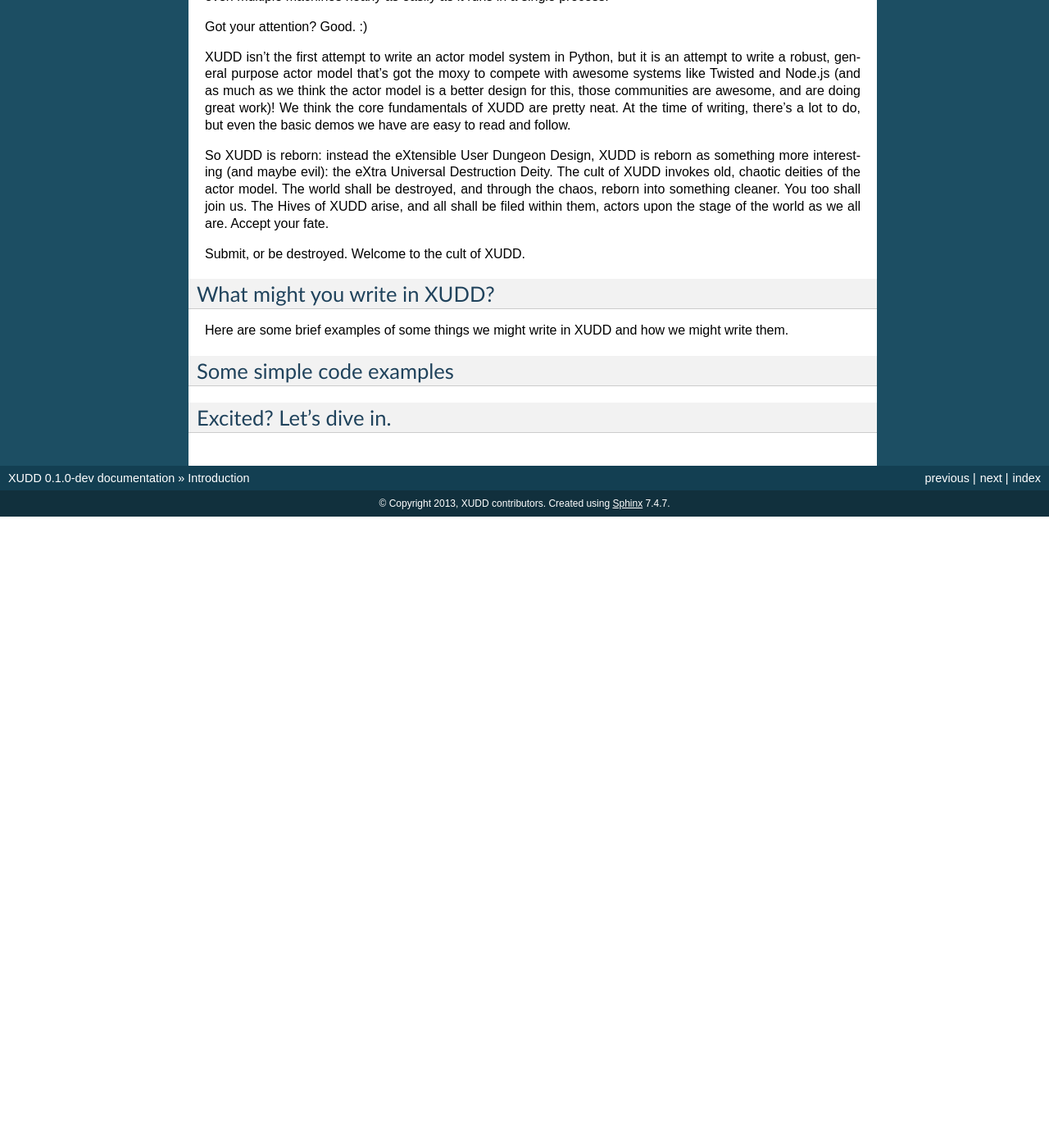
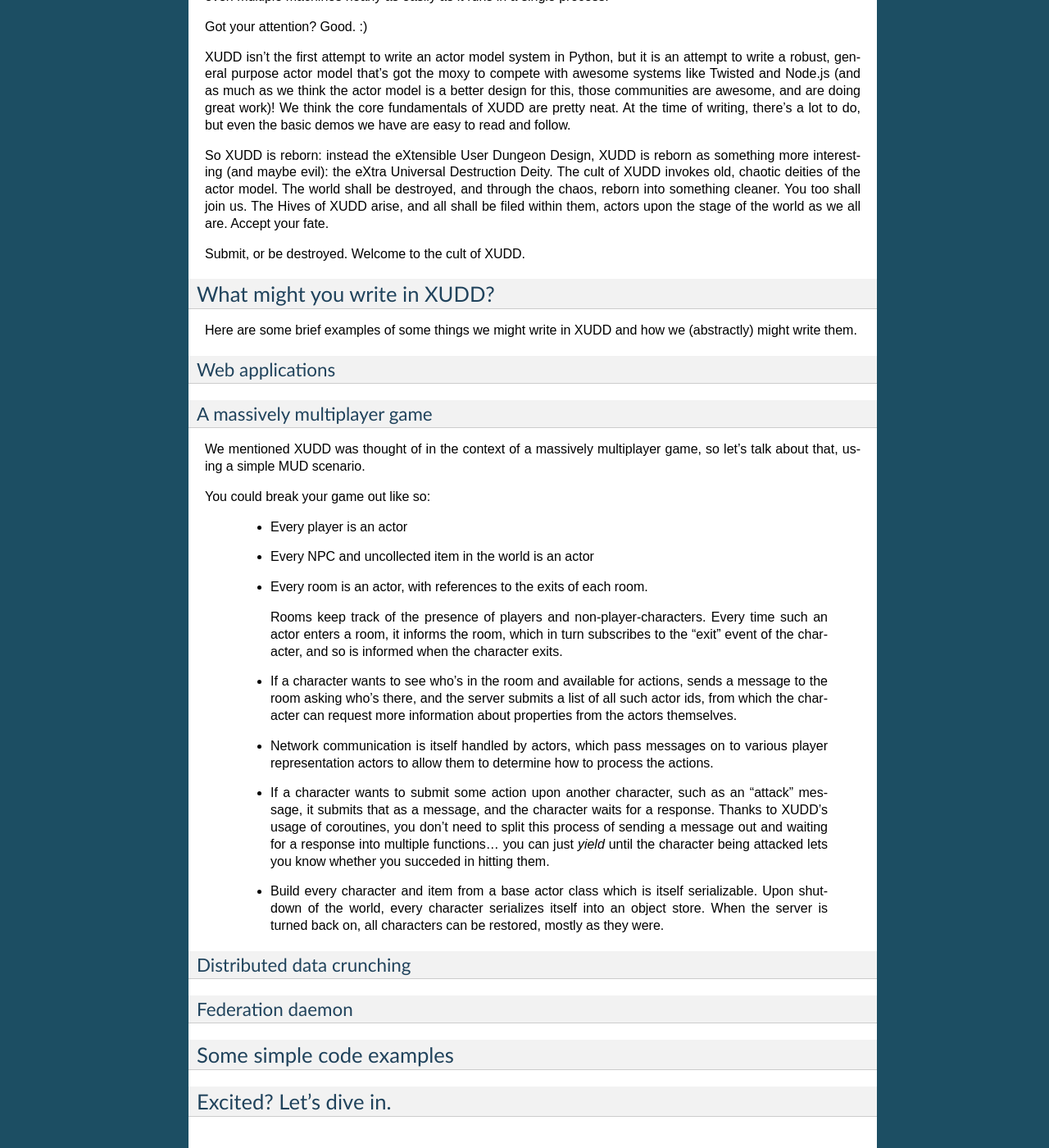
Before and after one commit to xudd/xudd, a Sphinx documentation site: the page built from docs/source/intro.rst, in a window 1280 px wide and 1400 px high, scrolled down 748 px. Shown: the whole window at 82% size. Built offline with Sphinx 7.4.7, drawn with Linux system fonts in a browser that asks for light colours; before the commit the page ends 1378 px from its top, so only the background shows below that; some of the changed text lies outside the part shown.

Commit message:
Theoretical example of how we might write an MMORPG.

```diff
--- a/docs/source/intro.rst
+++ b/docs/source/intro.rst
@@ -79,11 +79,66 @@
 =============================
 
 Here are some brief examples of some things we might write in XUDD and
-how we might write them.
+how we (abstractly) might write them.
+
+
+Web applications
+----------------
 
 .. todo:: web applications
-.. todo:: mmorpg
+
+
+A massively multiplayer game
+----------------------------
+
+We mentioned XUDD was thought of in the context of a massively
+multiplayer game, so let's talk about that, using a simple MUD
+scenario.
+
+You could break your game out like so:
+
+ - Every player is an actor
+ - Every NPC and uncollected item in the world is an actor
+ - Every room is an actor, with references to the exits of each room.
+
+   Rooms keep track of the presence of players and
+   non-player-characters.  Every time such an actor enters a room, it
+   informs the room, which in turn subscribes to the "exit" event of
+   the character, and so is informed when the character exits.
+
+ - If a character wants to see who's in the room and available for
+   actions, sends a message to the room asking who's there, and the
+   server submits a list of all such actor ids, from which the
+   character can request more information about properties from the
+   actors themselves.
+
+ - Network communication is itself handled by actors, which pass
+   messages on to various player representation actors to allow them
+   to determine how to process the actions.
+
+ - If a character wants to submit some action upon another character,
+   such as an "attack" message, it submits that as a message, and the
+   character waits for a response.  Thanks to XUDD's usage of
+   coroutines, you don't need to split this process of sending a
+   message out and waiting for a response into multiple
+   functions... you can just `yield` until the character being
+   attacked lets you know whether you succeded in hitting them.
+
+ - Build every character and item from a base actor class which is
+   itself serializable.  Upon shutdown of the world, every character
+   serializes itself into an object store.  When the server is turned
+   back on, all characters can be restored, mostly as they were.
+
+
+Distributed data crunching
+--------------------------
+
 .. todo:: distributed data crunching
+
+
+Federation daemon
+-----------------
+
 .. todo:: pump.io type system
 
 
```
Also changed, not shown: other parts of docs/source/intro.rst (+2 -2 lines).
